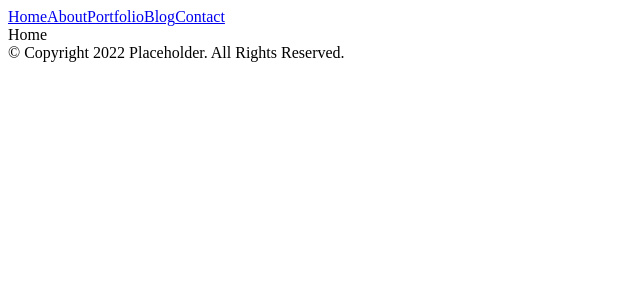
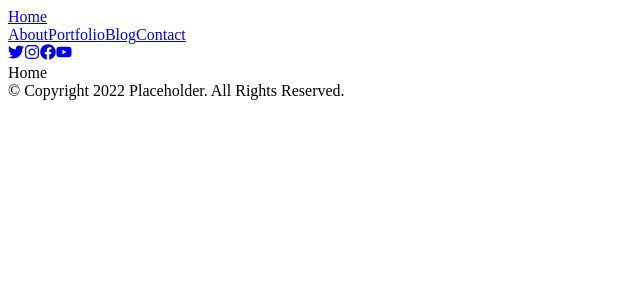
Before and after one commit to PLN2020/hygraph-nextjs-blog, a Next.js app: page / in a window 1280 px wide. Shown: the top 300 px of the page, without its empty margins (0-640 px from the left). Built offline with nearby package versions, Linux system fonts and the light colour scheme.

Commit message:
Updated Navbar

```diff
--- a/app/layout.jsx
+++ b/app/layout.jsx
@@ -5,7 +5,7 @@ import 'tailwindcss/tailwind.css'
 
 export default function RootLayout({ children }) {
     return (
-        <html lang="en" className="bg-gray-900 text-gray-100 antialiased">
+        <html lang="en" className="bg-darkest text-lightest antialiased">
             {/*
                 <head /> will contain the components returned by the nearest parent
                 head.jsx. Find out more at https://beta.nextjs.org/docs/api-reference/file-conventions/head
@@ -13,7 +13,7 @@ export default function RootLayout({ children }) {
             <head />
             <body>
                 <Navbar />
-                <div className='p-4'>
+                <div className='max-w-7xl mx-auto'>
                     {children}
                 </div>
                 <Footer />
--- a/components/Navbar.jsx
+++ b/components/Navbar.jsx
@@ -1,17 +1,39 @@
-import React from 'react'
-import NavLink from '../app/nav-link'
+import NavLink from './NavLink'
+import { FaFacebook, FaInstagram, FaTwitter, FaYoutube } from 'react-icons/fa'
 
 const Navbar = () => {
     return (
-        <header className='border-b p-4'>
-            <nav className='space-x-4'>
-                <NavLink href="/">Home</NavLink>
-                <NavLink href="/about-me">About</NavLink>
-                <NavLink href="/portfolio">Portfolio</NavLink>
-                <NavLink href="/blog">Blog</NavLink>
-                <NavLink href="/contact">Contact</NavLink>
-            </nav>
-        </header>
+        <nav className="sticky flex justify-between items-center top-0 h-[10vh] bg-lightest px-10 z-10 text-darkest">
+            <div>
+                <NavLink href='/'>Home</NavLink>
+            </div>
+
+            <div className="flex justify-center items-center">
+                <div className="flex space-x-8 mr-10">
+                    <NavLink href='/about'>About</NavLink>
+                    <NavLink href='/portfolio'>Portfolio</NavLink>
+                    <NavLink href='/blog'>Blog</NavLink>
+                    <NavLink href='/contact'>Contact</NavLink>
+                </div>
+
+                <div className="border-l-2 border-gray-600 h-8" />
+
+                <div className="flex space-x-4 ml-10">
+                    <NavLink href="https://www.twitter.com" target="_blank">
+                        <FaTwitter />
+                    </NavLink>
+                    <NavLink href="https://www.instagram.com" target="_blank">
+                        <FaInstagram />
+                    </NavLink>
+                    <NavLink href="https://www.facebook.com" target="_blank">
+                        <FaFacebook />
+                    </NavLink>
+                    <NavLink href="https://www.youtube.com" target="_blank">
+                        <FaYoutube />
+                    </NavLink>
+                </div>
+            </div>
+        </nav>
     )
 }
 
--- a/package.json
+++ b/package.json
@@ -16,11 +16,13 @@
     "graphql": "^16.6.0",
     "graphql-request": "^5.0.0",
     "html-react-parser": "^3.0.4",
+    "json5": "^2.2.2",
     "moment": "^2.29.4",
     "next": "13.0.4",
     "node-fetch": "^3.3.0",
     "react": "18.2.0",
-    "react-dom": "18.2.0"
+    "react-dom": "18.2.0",
+    "react-icons": "^4.7.1"
   },
   "devDependencies": {
     "@types/node": "18.11.9",
```
Also changed, not shown: tailwind.config.js (+15 -4 lines), app/about/page.jsx (renamed from app/about-me/page.jsx), components/NavLink.js (renamed from app/nav-link.js), 1 other file (tests, documents, lock files or other folders).
